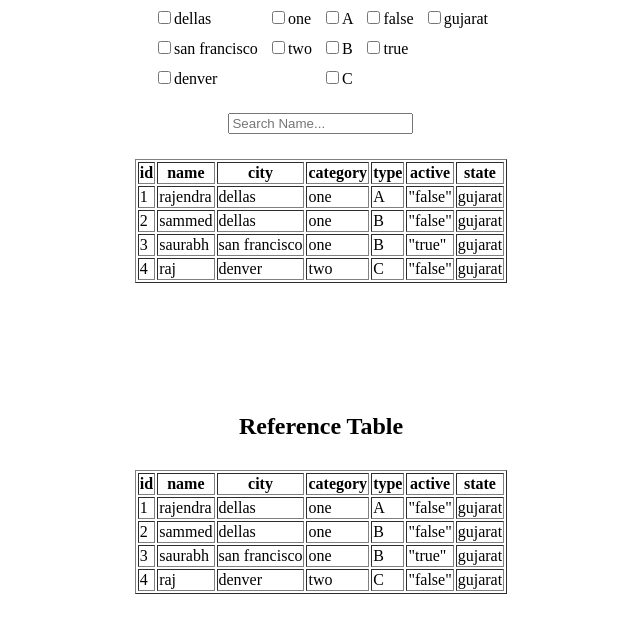
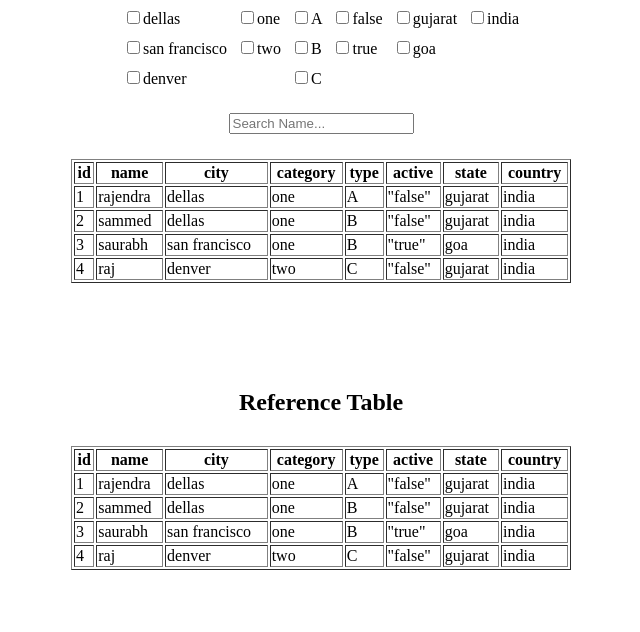
Before and after one commit to Raj7405/React-all-demo, a React (Vite) app in the folder Filter-Demo/: page / in a window 1280 px wide. Shown: the top 632 px of the page, without its empty margins (319-959 px from the left). Built offline with nearby package versions, Linux system fonts and the light colour scheme.

Commit message:
demo done

```diff
--- a/Filter-Demo/src/App.jsx
+++ b/Filter-Demo/src/App.jsx
@@ -1,6 +1,6 @@
 import { useState } from 'react'
 import Table from './components/Table'
-import FiltlterButtons from './components/FiltlterButtons'
+import FiltlterButtons from './components/FilterButtons'
 
 const defaultData = [
   {
@@ -11,6 +11,7 @@ const defaultData = [
     type : 'A',
     active : 'false',
     state : 'gujarat',
+    country: 'india',
   },
   {
     id : 2,
@@ -20,6 +21,7 @@ const defaultData = [
     type : 'B',
     active : 'false',
     state : 'gujarat',
+    country: 'india',
   },
   {
     id : 3,
@@ -28,7 +30,8 @@ const defaultData = [
     category:'one',
     type :'B',
     active : 'true',
-    state : 'gujarat',
+    state : 'goa',
+    country: 'india',
   },
   {
     id : 4,
@@ -38,6 +41,7 @@ const defaultData = [
     type : 'C',
     active : 'false',
     state : 'gujarat',
+    country: 'india',
   },
 ]
 
--- a/Filter-Demo/src/components/FiltlterButtons.jsx
+++ /dev/null
@@ -1,106 +0,0 @@
-import React, { useEffect, useState } from "react";
-import Table from "./Table";
-
-
-function FiltlterButtons({ defaultData, data }) {
-  const [filterData, setFilterData] = useState(defaultData);
-  const [searchActive, setSearchActive] = useState(false)
-  const [filterCondition, setFilterCondition] = useState({
-    // city: [],
-    // state: [],
-    // type: [],
-    // category: [],
-    // active: [],
-  });
-
-  // const obj = {}
-  // useEffect(() => {
-  //   const keys =  Object.keys(defaultData[0])
-  //   console.log(keys)
-  //   keys.forEach(item => {
-  //     if(item !== 'id' && item !== 'name'){
-  //       obj[item] = []
-  //     }
-  //   })
-  //   // console.log(Object.fromEntries(keys))
-  //   console.log(obj)
-  // },[])
-
-  useEffect(() => {
-    let filteredData = searchActive ? filterData : defaultData;
-    console.log(filterCondition)
-    Object.keys(filterCondition).forEach((key) => {
-      if (filterCondition[key].length) {
-        filteredData = filteredData.filter((item) =>
-          filterCondition[key].includes(item[key])
-        );
-      }
-    });
-    // if(filterCondition.flat().length){
-    //   setFilterData(defaultData)
-    // }
-    setFilterData(filteredData);
-  }, [filterCondition, defaultData]);
-
-  const uniqueItem = (key) => {
-    const itemArr = data.map((item) => item[key]);
-    return [...new Set(itemArr)];
-  };
-
-  const handleSelectedKey = (e) => {
-    const key = e.target.name;
-    const value = e.target.id;
-    setFilterCondition((prevState) => ({
-      ...prevState,
-      [key]: prevState[key]?.includes(value)
-        ? prevState[key]?.filter((item) => item !== value)
-        : [...(prevState[key] || []), value],
-    }));
-  };
-  const handleSearch = (e) => {
-    console.log('triger')
-    let valueToSearch = e.target.value.trim()
-    if(valueToSearch.length == 0){
-        setSearchActive(false)
-        setFilterData(defaultData)
-      }else{
-        setSearchActive(true)
-        setFilterData(defaultData.filter(item =>  item.name.toLowerCase().includes(valueToSearch.toLowerCase())))
-      }
-      // .includes(valueToSearch)
-      console.log(filterData.filter(item => item.name.includes(valueToSearch)))
-  }
-  return (
-    <div>
-      <div className="flex gap" style={{justifyContent:'center'}}>
-        {Object.keys(data[0])
-          .filter((keysArr) => keysArr !== "id" && keysArr !== "name")
-          .map((keys, index) => (
-            <div id={keys} key={keys + index} className="flex flex-col gap">
-              {uniqueItem(keys).map((item, i) => (
-                <div key={item + i}>
-                  <input
-                    type="checkbox"
-                    id={item}
-                    name={keys}
-                    onChange={handleSelectedKey}
-                  />
-                  <label htmlFor={item} >{item}</label>
-                </div>
-              ))}
-            </div>
-          ))}
-      </div>
-      <div style={{textAlign:'center', margin:25}}>
-        <input
-          type="text"
-          placeholder="Search Name..."
-          onChange={handleSearch}
-        />
-      </div>
-      <Table filterData={filterData} />
-    </div>
-  );
-}
-
-export default FiltlterButtons;
--- a/Filter-Demo/src/components/Table.jsx
+++ b/Filter-Demo/src/components/Table.jsx
@@ -1,27 +1,23 @@
-import React, { useEffect, useState } from 'react'
+import React, { useEffect, useState } from "react";
 
-function Table({filterData}) {
-    const [tableData, setTableData] = useState(filterData || [])
+function Table({ filterData }) {
+  const [tableData, setTableData] = useState(filterData || []);
   useEffect(() => {
-        console.log(filterData)
-        setTableData(filterData)
-    },[filterData])
+    setTableData(filterData);
+  }, [filterData]);
   return (
-
-        <div style={{margin:10}}>
-            {tableData.length ?
-            <table className='table' border={1}>
+    <div style={{ margin: 10, height:100}}>
+      {tableData.length ? (
+        <table className="table" border={1} style={{width:500}}>
           <thead>
             <tr>
-                    {Object.keys(tableData[0])
-                        .map((item, index) => {
-                            return <th key={index}>{item}</th>
-                        })
-                    }
+              {Object.keys(tableData[0]).map((item, index) => {
+                return <th key={index}>{item}</th>;
+              })}
             </tr>
           </thead>
           <tbody>
-                    {tableData.map((item, index) => {
+            {tableData.map((item,index,self) => {
               return (
                 <tr key={item.id}>
                   <td>{item.id}</td>
@@ -31,15 +27,17 @@ function Table({filterData}) {
                   <td>{item.type}</td>
                   <td>{JSON.stringify(item.active)}</td>
                   <td>{item.state}</td>
+                  <td>{item.country}</td>
                 </tr>
-                        )
+              );
             })}
           </tbody>
         </table>
-            : <h2 style={{textAlign:'center'}}>No Match found!</h2>}
+      ) : (
+        <h2 style={{ textAlign: "center" }}>No Match found!</h2>
+      )}
     </div>
-
-     )
+  );
 }
 
-export default Table
+export default Table;
--- a/Filter-Demo/src/main.jsx
+++ b/Filter-Demo/src/main.jsx
@@ -2,6 +2,7 @@ import React from 'react'
 import ReactDOM from 'react-dom/client'
 import App from './App.jsx'
 import './style/baseStyle.css'
+import './style/checkbox.css'
 
 
 ReactDOM.createRoot(document.getElementById('root')).render(
--- /dev/null
+++ b/Filter-Demo/src/style/checkbox.css
@@ -0,0 +1,30 @@
+.switch {
+    position: relative;
+    display: inline-block;
+    width: 40px;
+    height: 20px;
+    background-color: rgba(0, 0, 0, 0.25);
+    border-radius: 20px;
+    transition: all 0.3s;
+  }
+  .switch::after {
+    content: '';
+    position: absolute;
+    width: 18px;
+    height: 18px;
+    border-radius:50%;
+    background-color: white;
+    top: 1px;
+    left: 1px;
+    transition: all 0.3s;
+  }
+
+  .checkbox:checked + .switch::after {
+    left : 20px;
+  }
+  .checkbox:checked + .switch {
+    background-color: #7983ff;
+  }
+  .checkbox {
+    display : none;
+  }
```
Also changed, not shown: Filter-Demo/src/image.png (added). Lines whose indentation alone changed are shown as unchanged.
